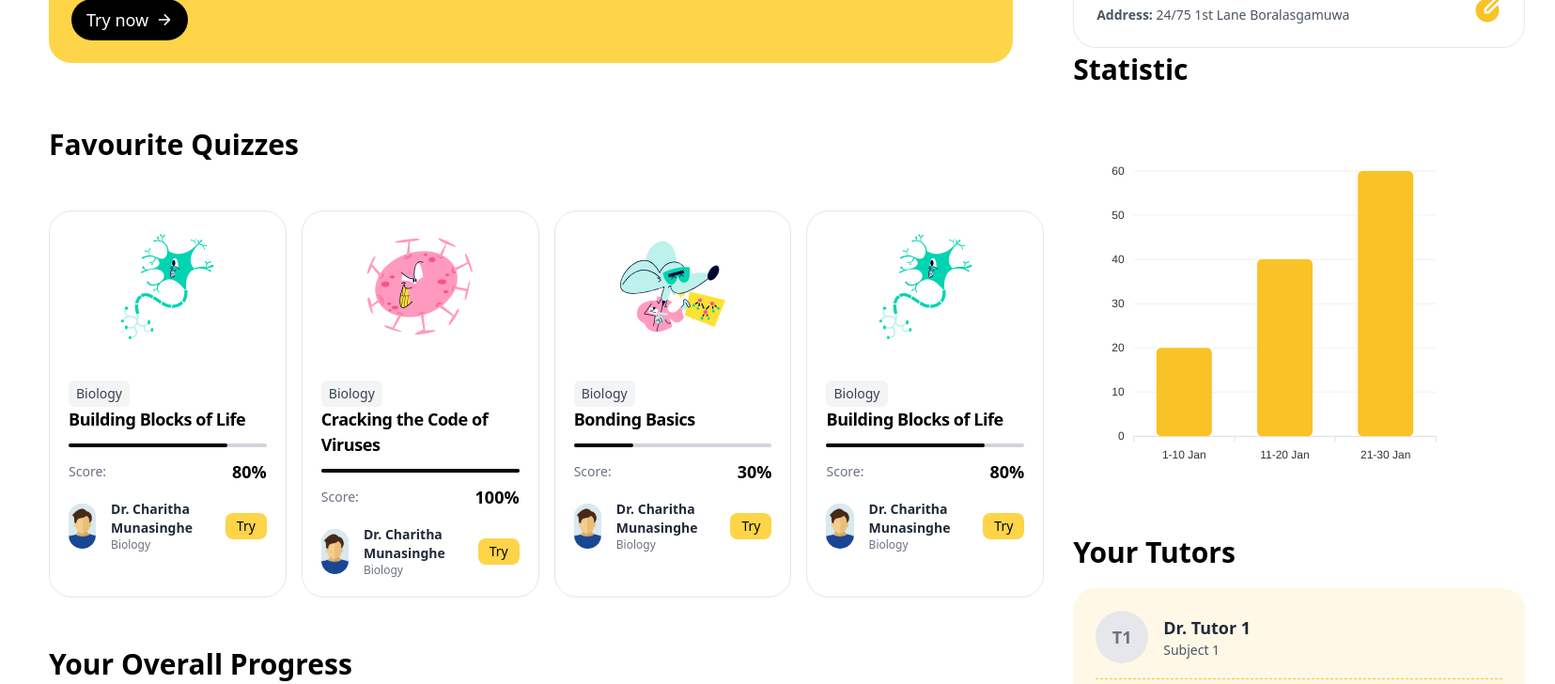
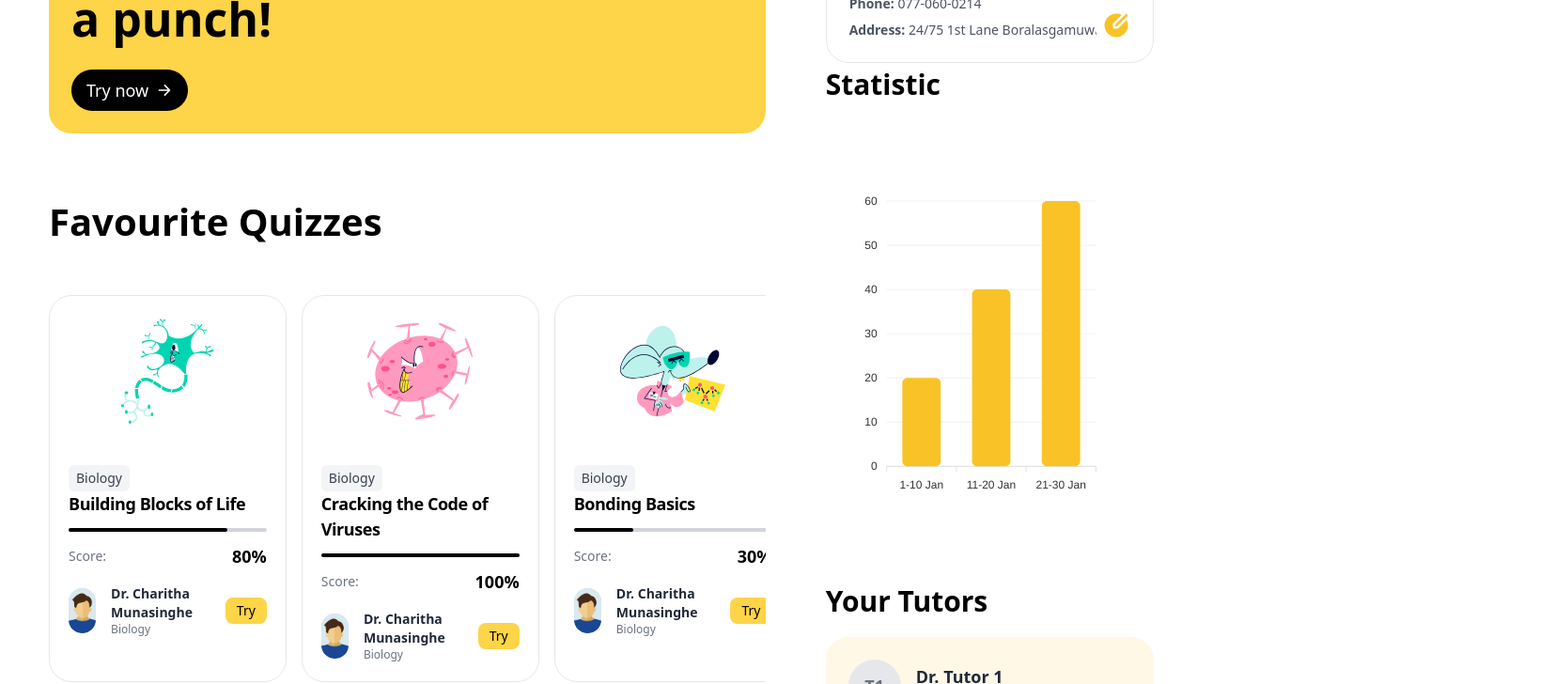
Before and after one commit to Webminds-designs/NeverMindsWeb, a React (Vite) app in the folder frontend/: page /dashboard in a window 1280 px wide. Shown: the part 440-1168 px from the top of the page at 94% size, 1655 px wide, since content can reach past the window. Built offline with nearby package versions, Linux system fonts and the light colour scheme.

Commit message:
feat: enhance ProfileDashboard with dynamic quiz cards and responsive styling

```diff
--- a/frontend/src/components/ProfileDashboard.jsx
+++ b/frontend/src/components/ProfileDashboard.jsx
@@ -33,6 +33,45 @@ const ProfileDashboard = () => {
     }
   };
 
+  const quizCardData = [
+    {
+      image: science1img,
+      subject: "Biology",
+      title: "Building Blocks of Life",
+      score: "80",
+      tutorIcon: tutorIcon,
+      tutorName: " Dr. Charitha Munasinghe",
+      tutorSubject: "Biology",
+    },
+    {
+      image: science2img,
+      subject: "Biology",
+      title: "Cracking the Code of Viruses",
+      score: "100",
+      tutorIcon: tutorIcon,
+      tutorName: " Dr. Charitha Munasinghe",
+      tutorSubject: "Biology",
+    },
+    {
+      image: science3img,
+      subject: "Biology",
+      title: "Bonding Basics",
+      score: "30",
+      tutorIcon: tutorIcon,
+      tutorName: " Dr. Charitha Munasinghe",
+      tutorSubject: "Biology",
+    },
+    {
+      image: science1img,
+      subject: "Biology",
+      title: "Building Blocks of Life",
+      score: "80",
+      tutorIcon: tutorIcon,
+      tutorName: " Dr. Charitha Munasinghe",
+      tutorSubject: "Biology",
+    }
+  ]
+
   // Define handleEdit function
   const handleEdit = () => {
     alert("Edit button clicked!");
@@ -43,9 +82,9 @@ const ProfileDashboard = () => {
       <Sidebar isOpen={isSidebarOpen} toggleSidebar={toggleSidebar} />
 
       {/* Main Content */}
-      <main className="flex flex-1">
+      <main className="flex w-full">
         {/* Left Section */}
-        <div className="w-8/12 p-8">
+        <div className="lg:w-8/12 max-w-full lg:p-8 py-4">
           {/* Search Bar */}
           <div className="mb-12 px-7 w-auto">
             <input
@@ -58,8 +97,8 @@ const ProfileDashboard = () => {
           {/* Showcard */}
           <div className="flex bg-[#fed448] p-6 rounded-3xl mb-16">
             <div className="flex-1">
-              <h2 className="text-xl font-bold mb-2">ONLINE QUIZZES</h2>
-              <p className="text-[50px] font-semibold mb-4">
+              <h2 className="xl:text-xl md:text-sm text-xs font-bold mb-2">ONLINE QUIZZES</h2>
+              <p className="xl:text-[50px] lg:text-[30px] md:text-[40px] text-[30px] font-semibold mb-4">
                 Master your skills with
                 <br />
                 Quizzes that pack a punch!
@@ -76,81 +115,48 @@ const ProfileDashboard = () => {
 
           {/* Favourite Quizzes Slider */}
           <div>
-            <h3 className="text-[30px] font-bold mb-12">Favourite Quizzes</h3>
+            <h3 className="xl:text-[40px] md:text-[30px] text-[25px] font-bold mb-12">Favourite Quizzes</h3>
           </div>
-          <div className="flex my-6 gap-4 mb-12">
-            <QuizCard
-              image={science1img}
-              subject="Biology"
-              title="Building Blocks of Life"
-              score="80"
-              tutorIcon={tutorIcon}
-              tutorName=" Dr. Charitha Munasinghe"
-              tutorSubject="Biology"
-            />
-            <QuizCard
-              image={science2img}
-              subject="Biology"
-              title="Cracking the Code of Viruses"
-              score="100"
-              tutorIcon={tutorIcon}
-              tutorName=" Dr. Charitha Munasinghe"
-              tutorSubject="Biology"
-            />
-            <QuizCard
-              image={science3img}
-              subject="Biology"
-              title="Bonding Basics"
-              score="30"
-              tutorIcon={tutorIcon}
-              tutorName=" Dr. Charitha Munasinghe"
-              tutorSubject="Biology"
-            />
-            <QuizCard
-              image={science1img}
-              subject="Biology"
-              title="Building Blocks of Life"
-              score="80"
-              tutorIcon={tutorIcon}
-              tutorName=" Dr. Charitha Munasinghe"
-              tutorSubject="Biology"
-            />
+          <div className="flex my-6 gap-4 mb-12 overflow-x-auto scrollbar-hide">
+            {quizCardData.map((quiz, index) => (
+              <QuizCard key={index} {...quiz} />
+            ))}
           </div>
 
           {/* Overall Progress */}
           <div>
-            <h3 className="text-[30px] font-bold mb-12">
+            <h3 className="xl:text-[40px] md:text-[30px] text-[25px] font-bold mb-12">
               Your Overall Progress
             </h3>
           </div>
-          <div className="grid grid-cols-2 gap-10 ">
+          <div className="grid md:grid-cols-2 grid-cols-1 gap-10 ">
             <div className="p-5 bg-white rounded-3xl  flex justify-between border border-gray-200">
-              <h4 className="font-bold text-left text-[22px]">
+              <h4 className="font-bold text-left md:text-[22px] text-[20px]">
                 Attempted Quizzes
               </h4>
-              <p className="text-right font-semibold text-[40px]">20</p>
+              <p className="text-right font-semibold md:text-[40px] text-[30px]">20</p>
             </div>
             <div className="p-5 bg-white rounded-3xl  flex justify-between border border-gray-200">
-              <h4 className="font-bold text-left text-[22px]">
+              <h4 className="font-bold text-left md:text-[22px] text-[20px]">
                 Completed Quizzes
               </h4>
-              <p className="text-right font-semibold text-[40px]">20</p>
+              <p className="text-right font-semibold md:text-[40px] text-[30px]">20</p>
             </div>
             <div className="p-5 bg-white rounded-3xl  flex justify-between border border-gray-200">
-              <h4 className="font-bold text-left text-[22px]">
+              <h4 className="font-bold text-left md:text-[22px] text-[20px]">
                 Number of Favourites
               </h4>
-              <p className="text-right font-semibold text-[40px]">5</p>
+              <p className="text-right font-semibold md:text-[40px] text-[30px]">5</p>
             </div>
             <div className="p-5 bg-white rounded-3xl  flex justify-between border border-gray-200">
-              <h4 className="font-bold text-left text-[22px]">Score Points</h4>
-              <p className="text-right font-semibold text-[40px]">200</p>
+              <h4 className="font-bold text-left md:text-[22px] text-[20px]">Score Points</h4>
+              <p className="text-right font-semibold md:text-[40px] text-[30px]">200</p>
             </div>
           </div>
         </div>
 
         {/* Right Section */}
-        <div className="w-4/12 p-8">
+        <div className="hidden lg:flex flex-col w-4/12 p-8">
           {/* Header */}
           <div className="flex justify-between items-center mb-6">
             <div className="flex gap-4">
--- a/frontend/src/index.css
+++ b/frontend/src/index.css
@@ -1,3 +1,11 @@
 @tailwind base;
 @tailwind components;
 @tailwind utilities;
+
+.scrollbar-hide {
+  scrollbar-width: none;
+  -ms-overflow-style: none;
+  &::-webkit-scrollbar {
+    display: none;
+  }
+}
```
